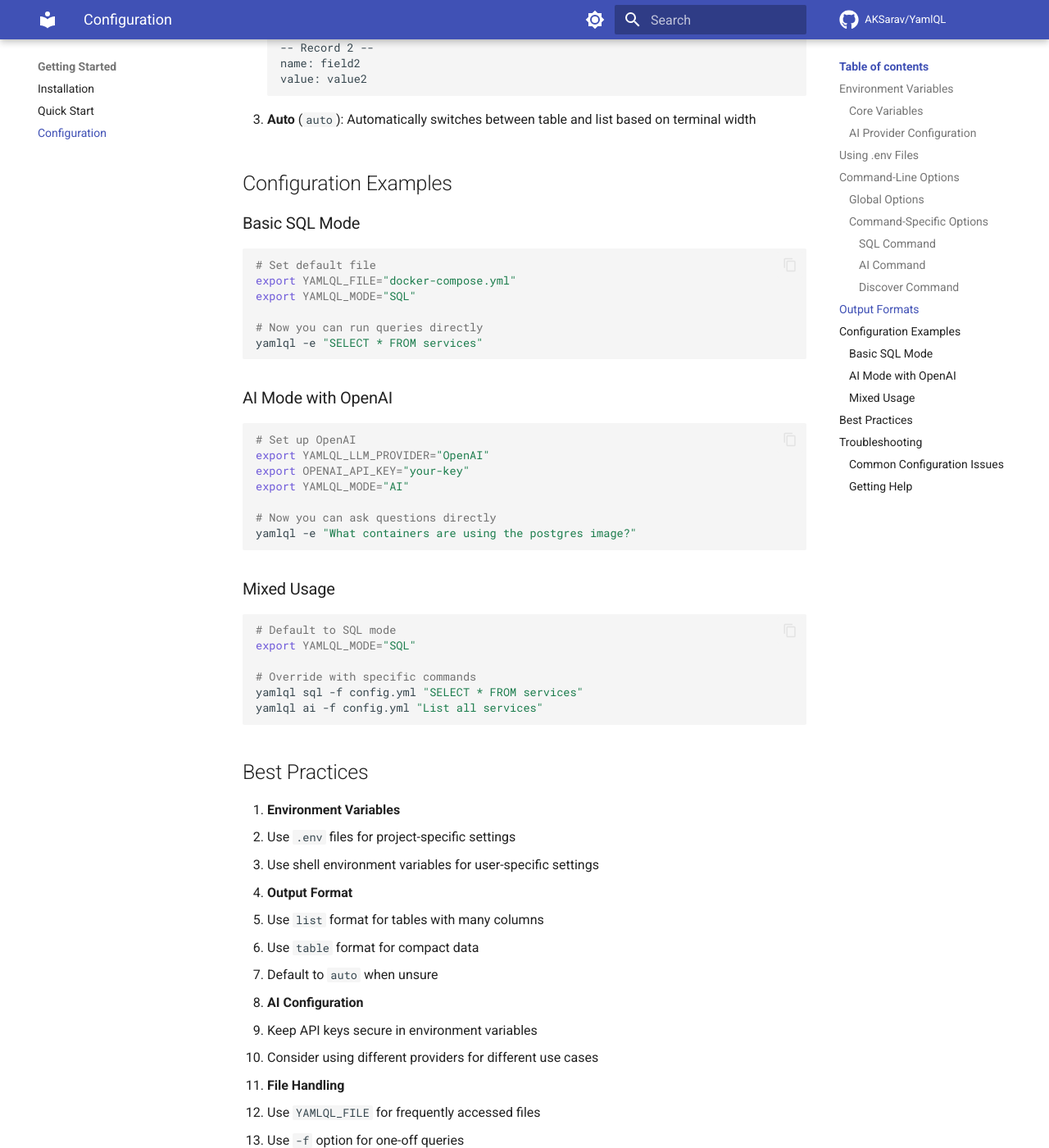
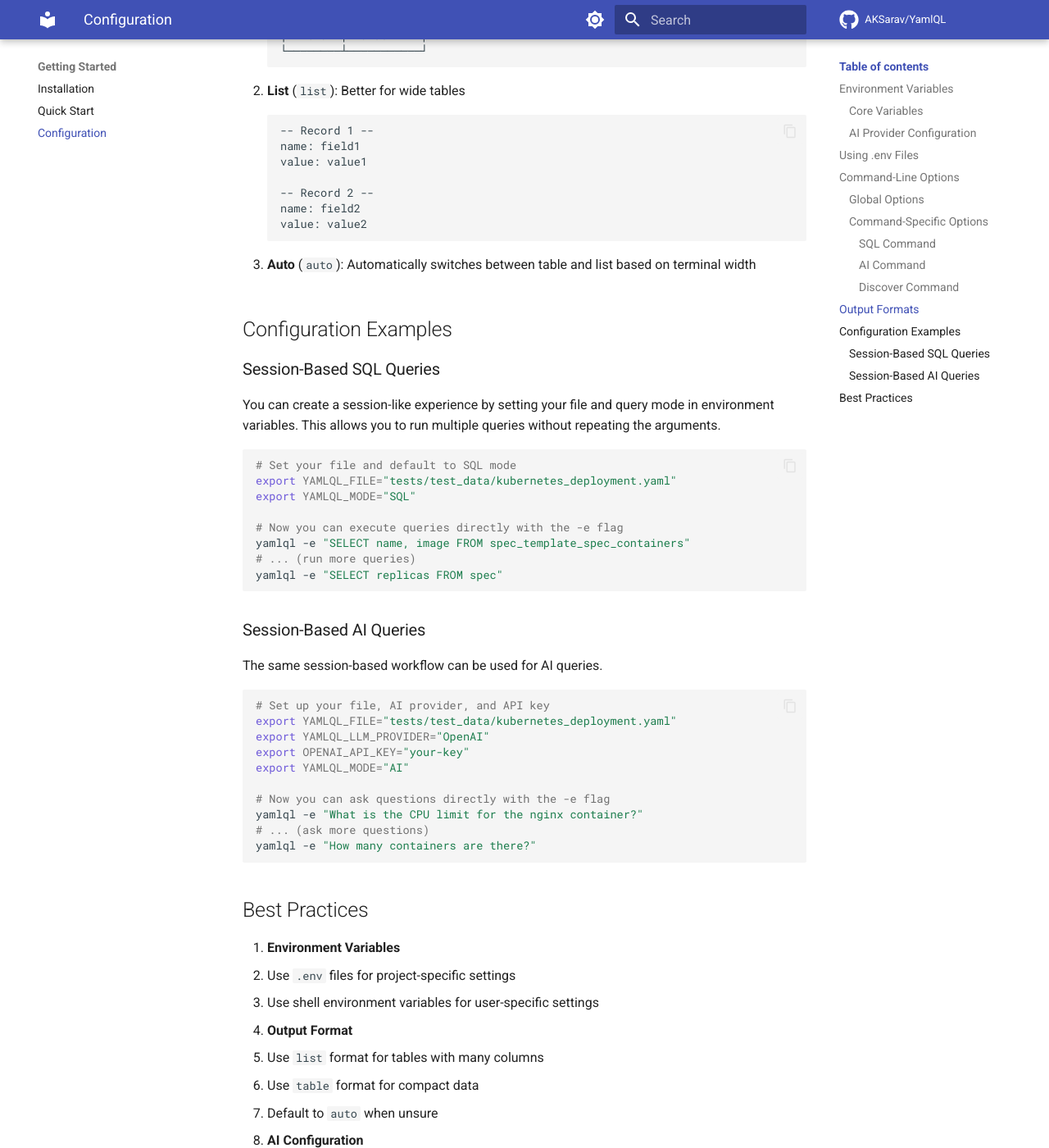
Before and after one commit to AKSarav/YamlQL, an MkDocs documentation site: the page built from docs/getting-started/configuration.md, in a window 1280 px wide and 1400 px high, scrolled down 2651 px. Shown: the whole window at 82% size. Built offline with MkDocs 1.6.1 and Material for MkDocs 9.7.7, drawn with Linux system fonts in a browser that asks for light colours; comment, search, counter and statistics services are not loaded; some of the changed text lies outside the part shown.

Commit message:
Session and Environment based Feature - Faster Queries

````diff
--- a/docs/getting-started/configuration.md
+++ b/docs/getting-started/configuration.md
@@ -7,8 +7,11 @@ YamlQL can be configured using environment variables and command-line options. T
 ### Core Variables
 
 | Variable | Description | Example |
-|----------|-------------|---------|
+|---|---|---|
 | `YAMLQL_FILE` | Default YAML file to query | `export YAMLQL_FILE="config.yml"` |
+| `YAMLQL_STRATEGY`| The transformation strategy (`depth` or `adaptive`). | `export YAMLQL_STRATEGY="adaptive"` |
+| `YAMLQL_MAX_DEPTH`| Maximum recursion depth for the `depth` strategy. | `export YAMLQL_MAX_DEPTH=2` |
+| `YAMLQL_OUTPUT`| The output format (`auto`, `table`, `list`). | `export YAMLQL_OUTPUT="list"` |
 | `YAMLQL_MODE` | Default query mode (`SQL` or `AI`) | `export YAMLQL_MODE="SQL"` |
 
 ### AI Provider Configuration
@@ -102,35 +105,36 @@ YamlQL supports three output formats:
 
 ## Configuration Examples
 
-### Basic SQL Mode
+### Session-Based SQL Queries
+
+You can create a session-like experience by setting your file and query mode in environment variables. This allows you to run multiple queries without repeating the arguments.
+
 ```bash
-# Set default file
-export YAMLQL_FILE="docker-compose.yml"
+# Set your file and default to SQL mode
+export YAMLQL_FILE="tests/test_data/kubernetes_deployment.yaml"
 export YAMLQL_MODE="SQL"
 
-# Now you can run queries directly
-yamlql -e "SELECT * FROM services"
+# Now you can execute queries directly with the -e flag
+yamlql -e "SELECT name, image FROM spec_template_spec_containers"
+# ... (run more queries)
+yamlql -e "SELECT replicas FROM spec"
 ```
 
-### AI Mode with OpenAI
+### Session-Based AI Queries
+
+The same session-based workflow can be used for AI queries.
+
 ```bash
-# Set up OpenAI
+# Set up your file, AI provider, and API key
+export YAMLQL_FILE="tests/test_data/kubernetes_deployment.yaml"
 export YAMLQL_LLM_PROVIDER="OpenAI"
 export OPENAI_API_KEY="your-key"
 export YAMLQL_MODE="AI"
 
-# Now you can ask questions directly
-yamlql -e "What containers are using the postgres image?"
-```
-
-### Mixed Usage
-```bash
-# Default to SQL mode
-export YAMLQL_MODE="SQL"
-
-# Override with specific commands
-yamlql sql -f config.yml "SELECT * FROM services"
-yamlql ai -f config.yml "List all services"
+# Now you can ask questions directly with the -e flag
+yamlql -e "What is the CPU limit for the nginx container?"
+# ... (ask more questions)
+yamlql -e "How many containers are there?"
 ```
 
 ## Best Practices
@@ -150,32 +154,4 @@ yamlql ai -f config.yml "List all services"
 
 4. **File Handling**
    - Use `YAMLQL_FILE` for frequently accessed files
-   - Use `-f` option for one-off queries
-
-## Troubleshooting
-
-### Common Configuration Issues
-
-1. **Missing Environment Variables**
-   ```
-   Error: YAMLQL_FILE environment variable not set
-   ```
-   Solution: Set `YAMLQL_FILE` or use `-f` option
-
-2. **Invalid Mode**
-   ```
-   Error: Invalid YAMLQL_MODE set
-   ```
-   Solution: Use `SQL` or `AI` (case-sensitive)
-
-3. **AI Provider Issues**
-   ```
-   Error: YAMLQL_LLM_PROVIDER environment variable not set
-   ```
-   Solution: Set provider and corresponding API key
-
-### Getting Help
-
-- Check the [Troubleshooting Guide](../troubleshooting.md)
-- Use `yamlql --help` for command-line help
-- Visit the [GitHub repository](https://github.com/AKSarav/YamlQL) for issues
+   - Use `
````
Also changed, not shown: README.md (+18 -8 lines), 1 other file.
